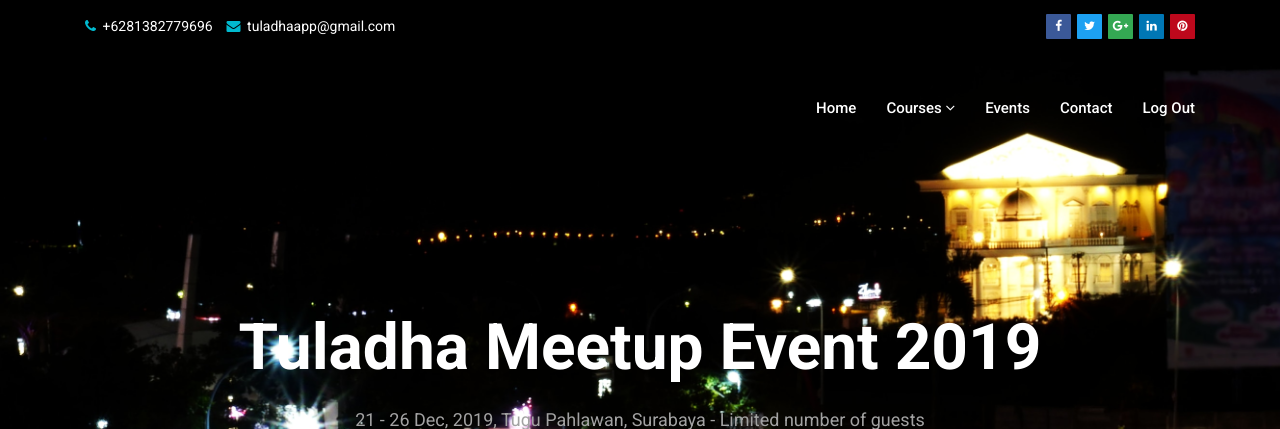
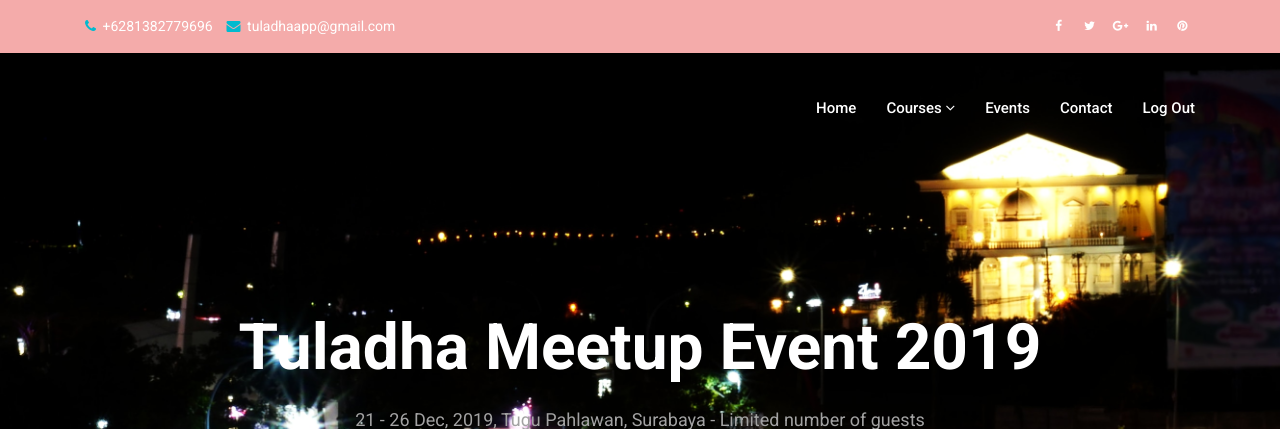
Before and after one commit to 2019Ganjil-PemrogramanBerbasisWeb/tugas2-web-quorush, a PHP site: page /events.php in a window 1280 px wide. Shown: the top 429 px of the page. Run offline with PHP 8.4, Linux system fonts and the light colour scheme; some web fonts are replaced.

Commit message:
Add files via upload

```diff
--- a/events.php
+++ b/events.php
@@ -158,7 +158,7 @@
                         <div class="tagline-message event-title text-center">
                             <h3>Tuladha Meetup Event 2019</h3>
                             <p>21 - 26 Dec, 2019, Tugu Pahlawan, Surabaya - Limited number of guests</p>
-                            <a  class="btn btn-primary">GET TICKETS</a>
+                            <a href="css\comingsoon_05\comingsoon_05\index.html"class="btn btn-primary">GET TICKETS</a>
                         </div>
                     </div><!-- end col -->
                 </div><!-- end row -->
--- a/style.css
+++ b/style.css
@@ -196,7 +196,7 @@ HEADER
 ******************************************/
 
 .topbar {
-    background-color: #000;
+    background-color: #f4abaa;
     margin-bottom: 30px;
     padding: 12px 0 14px;
 }
@@ -250,7 +250,7 @@ HEADER
     position: fixed;
     top: 0;
     z-index: 100;
-    background-color: #000;
+    background-color: #f4abaa;
     left: 0;
     padding: 15px 0;
     right: 0,
@@ -332,23 +332,23 @@ HEADER
 }
 
 .social a.facebook {
-    background-color: #3b5998;
+    background-color: #f4abaa;
 }
 
 .social a.pinterest {
-    background-color: #bd081c;
+    background-color: #f4abaa;
 }
 
 .social a.twitter {
-    background-color: #1da1f2;
+    background-color: #f4abaa;
 }
 
 .social a.google {
-    background-color: #34a853;
+    background-color: #f4abaa;
 }
 
 .social a.linkedin {
-    background-color: #0077b5;
+    background-color: #f4abaa;
 }
 
 .modal {
```
Also changed, not shown: index.php (+9 -12 lines), connect.php (line endings or trailing spaces), events.html (line endings or trailing spaces), log.php (line endings or trailing spaces), login.php (line endings or trailing spaces), logout.php (line endings or trailing spaces), page-contact.html (line endings or trailing spaces), page-contact.php (line endings or trailing spaces), quorush.sql (line endings or trailing spaces), signup-submit.php (line endings or trailing spaces), signup.php (line endings or trailing spaces).
